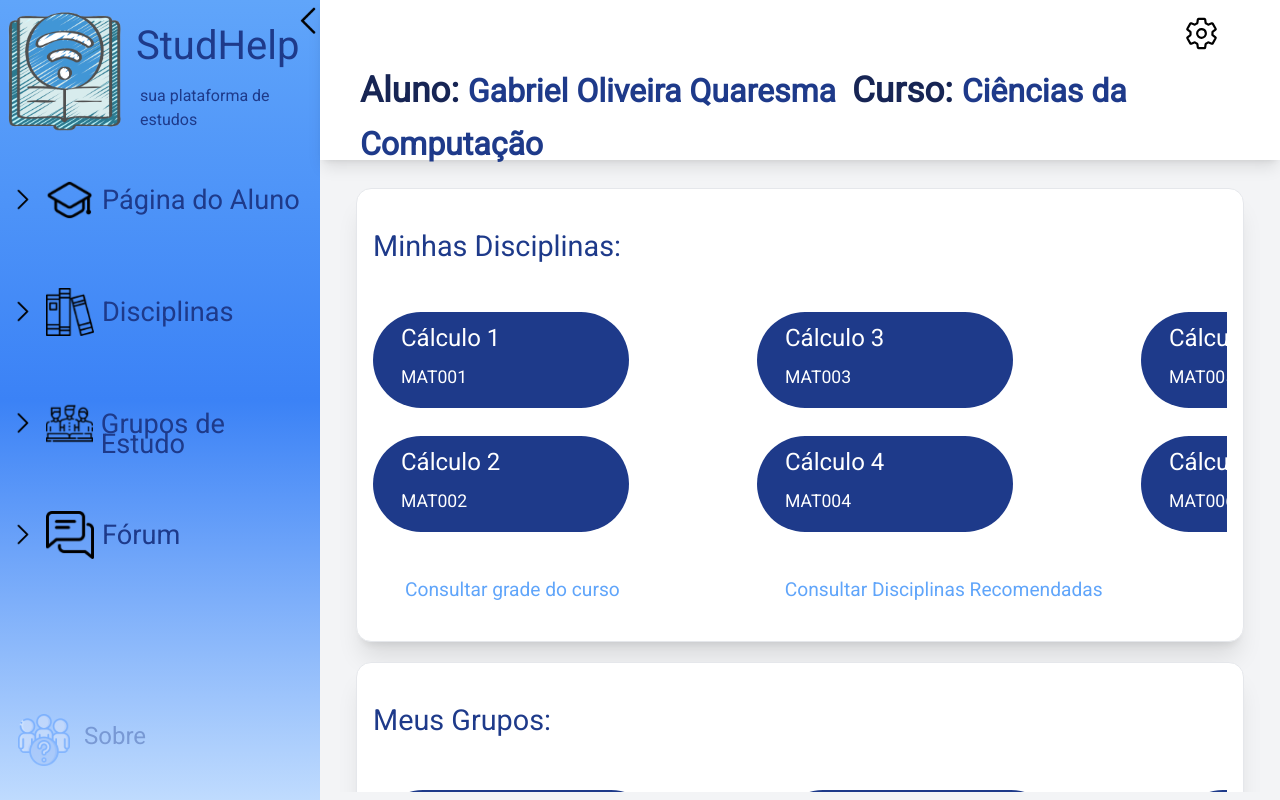
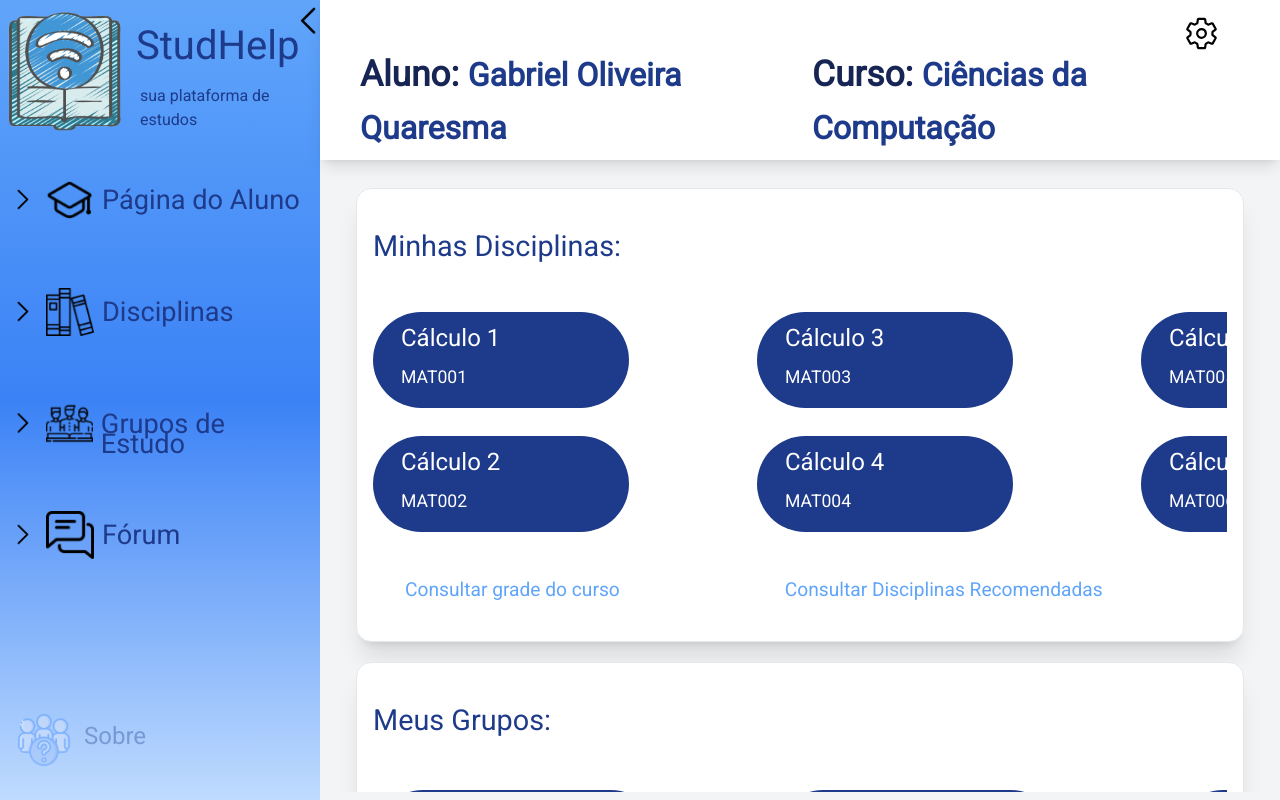
Before and after one commit to JVCA101/StudHelp, a React (Vite) app in the folder studHelp/: page /aluno in a window 1280 px wide. Built offline with nearby package versions, Linux system fonts and the light colour scheme; what tailwindcss-filters would draw is missing.

Commit message:
Header ALunos

```diff
--- a/studHelp/src/components/Headers/HeaderAluno.tsx
+++ b/studHelp/src/components/Headers/HeaderAluno.tsx
@@ -29,9 +29,10 @@ function HeaderAluno({ open }: Props) {
       <div
         className={`px-4  ${
           open ? "text-[2.2rem]" : "text-[2.5rem]"
-        }  duration-1000 font-semibold font-roboto py-16 relative flex text-blue-900 `}
+        }  duration-1000 font-semibold font-roboto top-[30%] relative flex text-blue-900 `}
       >
-        <h1 className=" text-blue-950">
+        <div className="flex max-lg:flex-col text-blue-950">
+          <h1>
             Aluno:{" "}
             <span
               className={`${
@@ -40,6 +41,8 @@ function HeaderAluno({ open }: Props) {
             >
               {name}
             </span>
+          </h1>
+          <h1>
             Curso:{" "}
             <span
               className={`${
@@ -50,6 +53,7 @@ function HeaderAluno({ open }: Props) {
             </span>
           </h1>
         </div>
+      </div>
     </HeaderStyle>
   );
 }
```
Lines whose indentation alone changed are shown as unchanged.
